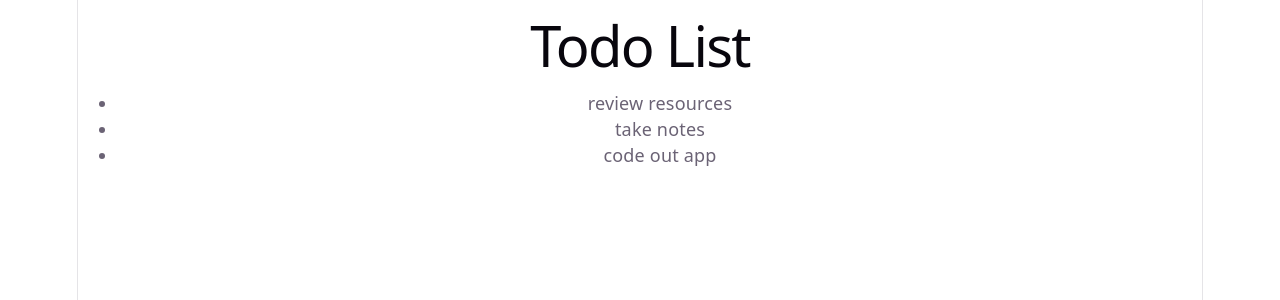
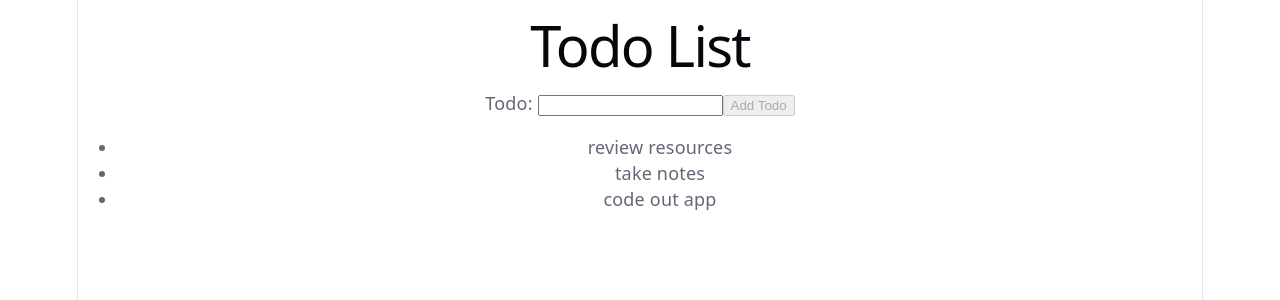
Before and after one commit to MatAra07/TodoList2-Matheus, a React (Vite) app: page / in a window 1280 px wide. Shown: the top 300 px of the page. Built offline with nearby package versions, Linux system fonts and the light colour scheme.

Commit message:
Refactored app into TodoList and TodoForm components

```diff
--- a/src/App.jsx
+++ b/src/App.jsx
@@ -1,22 +1,15 @@
-import './App.css'
+import './App.css';
+import TodoList from './TodoList';
+import TodoForm from './TodoForm';
 
 function App() {
-  const todoList = [
-    { id: 1, title: 'review resources' },
-    { id: 2, title: 'take notes' },
-    { id: 3, title: 'code out app' }
-  ];
-
   return (
     <div>
       <h1>Todo List</h1>
-      <ul>
-        {todoList.map(todo => (
-          <li key={todo.id}>{todo.title}</li>
-        ))}
-      </ul>
+      <TodoForm />
+      <TodoList />
     </div>
-  )
+  );
 }
 
-export default App
+export default App;
--- /dev/null
+++ b/src/TodoForm.jsx
@@ -0,0 +1,11 @@
+function TodoForm() {
+  return (
+    <form>
+      <label htmlFor="todoTitle">Todo: </label>
+      <input type="text" id="todoTitle" />
+      <button type="submit" disabled>Add Todo</button>
+    </form>
+  );
+}
+
+export default TodoForm;
--- /dev/null
+++ b/src/TodoList.jsx
@@ -0,0 +1,17 @@
+function TodoList() {
+  const todoList = [
+    { id: 1, title: 'review resources' },
+    { id: 2, title: 'take notes' },
+    { id: 3, title: 'code out app' }
+  ];
+
+  return (
+    <ul>
+      {todoList.map(todo => (
+        <li key={todo.id}>{todo.title}</li>
+      ))}
+    </ul>
+  );
+}
+
+export default TodoList;
```
